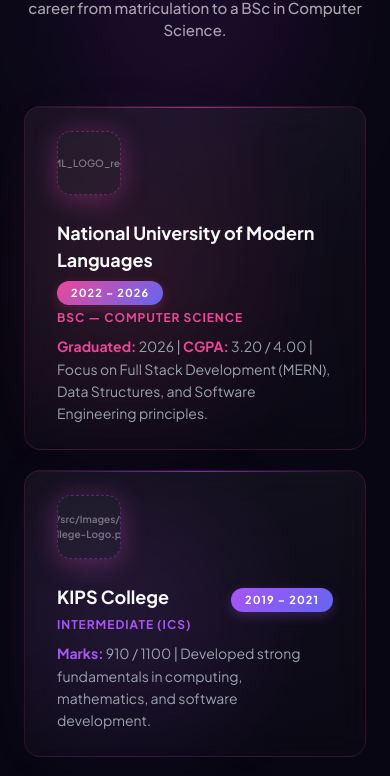
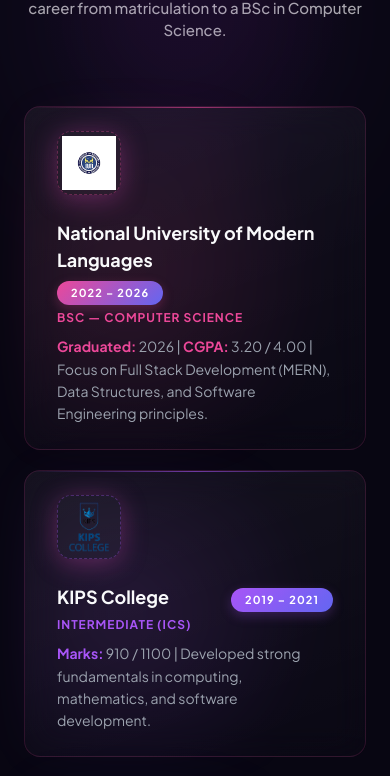
Before and after one commit to Talha-Bin-Zubair2125/my-portfolio, a React (Vite) app: page / in a window 390 px wide. Shown: the part 3719-4495 px from the top of the page. Built offline with nearby package versions, Linux system fonts and the light colour scheme.

Commit message:
Fix certifications responsiveness and UI bugs

```diff
--- a/src/Pages/EducationalDetails.jsx
+++ b/src/Pages/EducationalDetails.jsx
@@ -317,7 +317,15 @@
                       padding: 4,
                     }}
                   >
-                    {item.logo}
+                    {item.logo ? (
+                      <img
+                        src={item.logo}
+                        alt={item.title}
+                        style={{ width: '100%', height: '100%', objectFit: 'contain' }}
+                      />
+                    ) : (
+                      item.logoPlaceholder
+                    )}
                   </span>
                 </motion.div>
 
```
